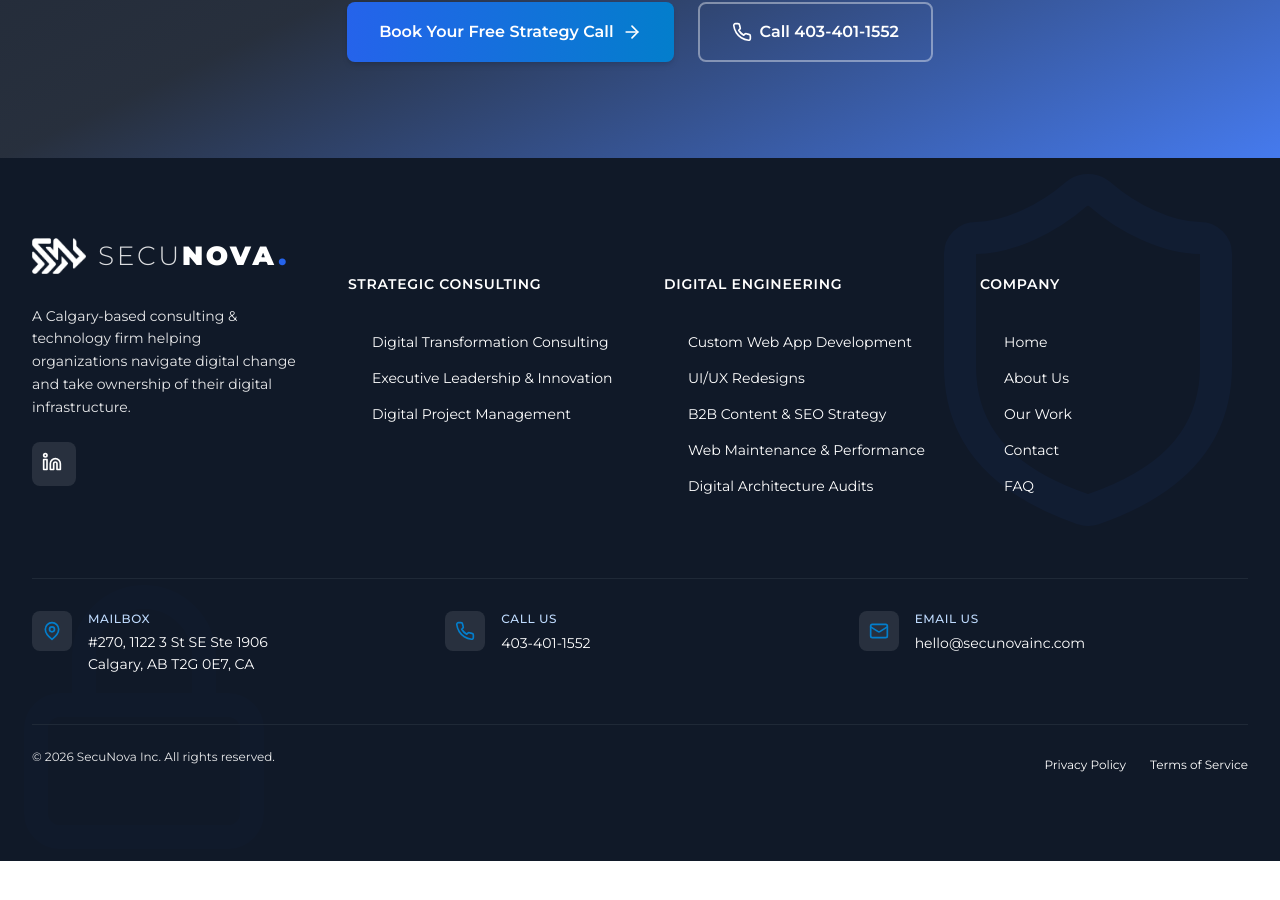
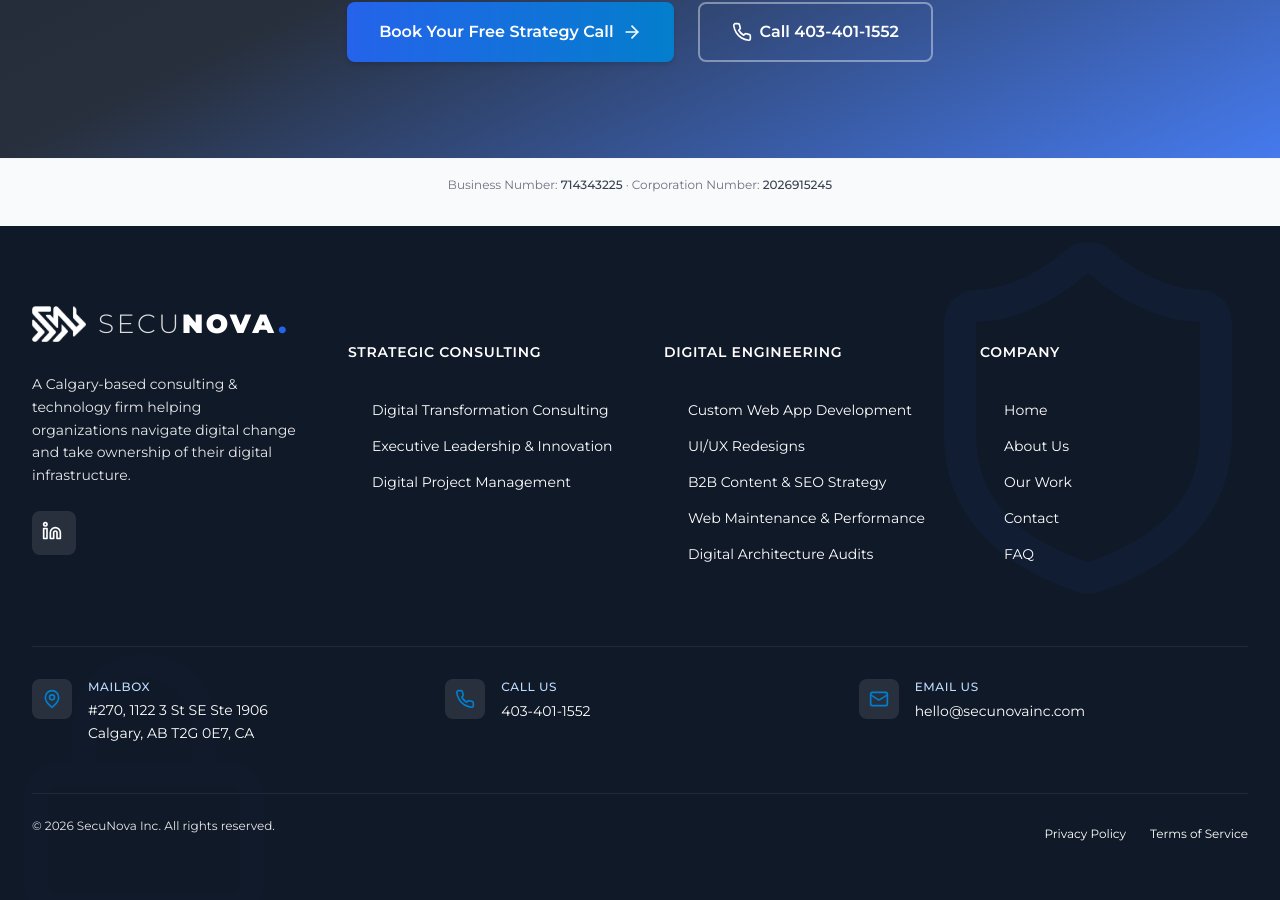
Before and after one commit to mamreinc/SecuNova2026, a React (Vite) app: page /about in a window 1280 px wide. Shown: the part 5411-6311 px from the top of the page. Before the commit the page ends 6272 px from the top, so only its background shows below. Built offline with nearby package versions, Linux system fonts and the light colour scheme.

Commit message:
Organization Information

```diff
--- a/src/pages/AboutPage.tsx
+++ b/src/pages/AboutPage.tsx
@@ -413,6 +413,16 @@
 
       {/* ── CTA SECTION ─── */}
       <CtaSection />
+
+      {/* Organization Information */}
+      <section className="border-t border-gray-100 bg-gray-50">
+        <div className="container mx-auto px-4 py-4">
+          <p className="text-xs text-gray-500 text-center leading-relaxed">
+            Business Number: <span className="font-medium text-gray-700">714343225</span> · Corporation
+            Number: <span className="font-medium text-gray-700">2026915245</span>
+          </p>
+        </div>
+      </section>
     </div>
   );
 };
--- a/src/pages/ContactPage.tsx
+++ b/src/pages/ContactPage.tsx
@@ -239,6 +239,16 @@
           </div>
         </div>
       </section>
+
+      {/* Organization Information */}
+      <section className="border-t border-gray-100 bg-gray-50">
+        <div className="container mx-auto px-4 py-4">
+          <p className="text-xs text-gray-500 text-center leading-relaxed">
+            Business Number: <span className="font-medium text-gray-700">714343225</span> · Corporation
+            Number: <span className="font-medium text-gray-700">2026915245</span>
+          </p>
+        </div>
+      </section>
     </div>
   );
 };
```
